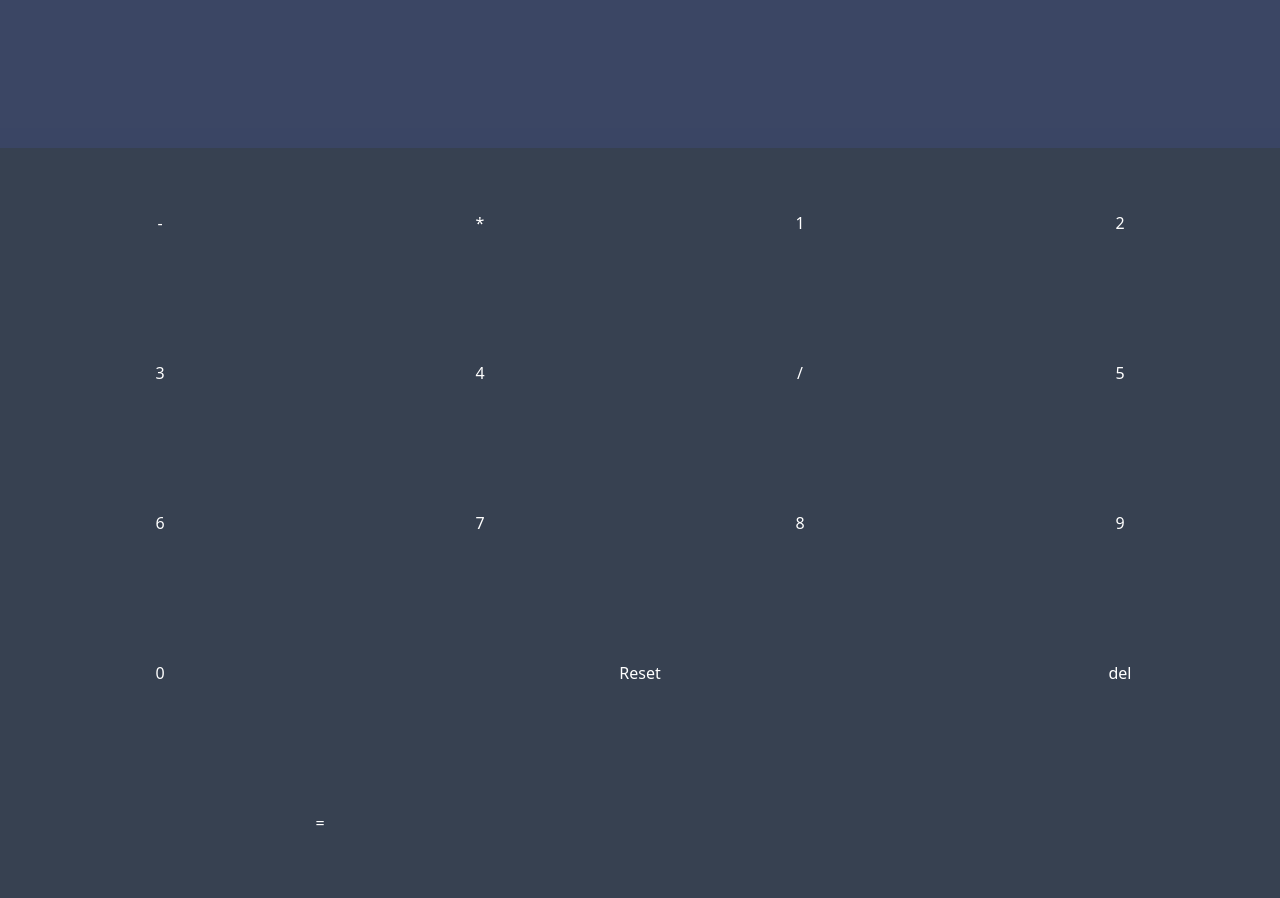
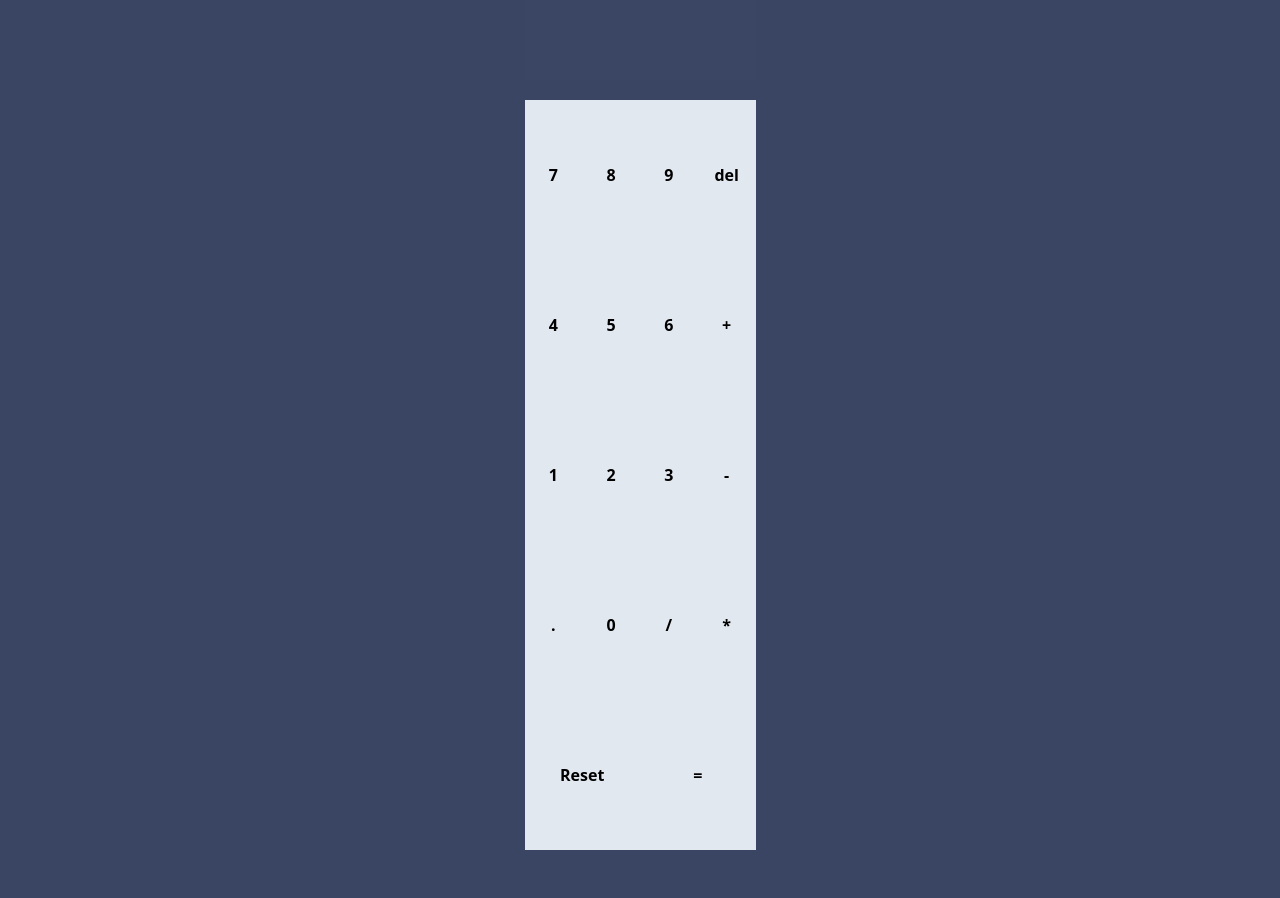
Before and after one commit to Ajmubby/Frontendpractice, a website: page calculatortail.html in a window 1280 px wide. After the commit the page ends 850 px from the top, so only its background shows below. Drawn offline with Linux system fonts and the light colour scheme.

Commit message:
feat: add work

```diff
--- a/calculatortail.html
+++ b/calculatortail.html
@@ -6,29 +6,32 @@
     <title>Calculator</title>
     <link rel="stylesheet" href="./ade/mubby.css">
 </head>
-<body class="align-middle justify-center bg-[hsl(224,26%,31%)]">
-    <div>
+<body class=" bg-[hsl(224,26%,31%)] flex justify-center">
+    <div class="h-[100vh]">
             <div>
-                <input class="w-[100%] align-middle bg-[#3b4664] h-32 " readonly>
+                <input class="w-[100%] align-middle bg-[#3b4664] text-white h-20 " readonly>
             </div>
-        <div class="grid grid-cols-4 grid-rows-[repeat(5,_150px)] bg-gray-700 text-white mt-5">
+        <div class="grid grid-cols-4 grid-rows-[repeat(5,_150px)] bg-slate-200 text-black mt-5 font-bold">
+            <button class="col-span-1 row-span-1" onclick="appendToDisplay('7')">7</button>
+            <button class="col-span-1 row-span-1" onclick="appendToDisplay('8')">8</button>
+            <button class="col-span-1 row-span-1" onclick="appendToDisplay('9')">9</button>
+            <button class="col-span-1 row-span-1" onclick="clearValue()">del</button>
+            <button class="col-span-1 row-span-1" onclick="appendToDisplay('4')">4</button>
+            <button class="col-span-1 row-span-1" onclick="appendToDisplay('5')">5</button>
+            <button class="col-span-1 row-span-1" onclick="appendToDisplay('6')">6</button>
+            <button class="col-span-1 row-span-1" onclick="appendToDisplay('+')">+</button>
+            <button class="col-span-1 row-span-1" onclick="appendToDisplay('1')">1</button>
+            <button class="col-span-1 row-span-1" onclick="appendToDisplay('2')">2</button>
+            <button class="col-span-1 row-span-1" onclick="appendToDisplay('3')">3</button>
             <button class="col-span-1 row-span-1" onclick="appendToDisplay('-')">-</button>
-            <button class="col-span-1 row-span-1">*</button>
-            <button class="col-span-1 row-span-1">1</button>
-            <button class="col-span-1 row-span-1">2</button>
-            <button class="col-span-1 row-span-1">3</button>
-            <button class="col-span-1 row-span-1">4</button>
-            <button class="col-span-1 row-span-1">/</button>
-            <button class="col-span-1 row-span-1">5</button>
-            <button class="col-span-1 row-span-1">6</button>
-            <button class="col-span-1 row-span-1">7</button>
-            <button class="col-span-1 row-span-1">8</button>
-            <button class="col-span-1 row-span-1">9</button>
-            <button class="col-span-1 row-span-1">0</button>
-            <button class="col-span-2 row-span-1">Reset</button>
-            <button class="col-span-1 row-span-1">del</button>
-            <button class="col-span-2 row-span-1">=</button>
+            <button class="col-span-1 row-span-1" onclick="appendToDisplay('.')">.</button>
+            <button class="col-span-1 row-span-1" onclick="appendToDisplay('0')">0</button>
+            <button class="col-span-1 row-span-1" onclick="appendToDisplay('/')">/</button>
+            <button class="col-span-1 row-span-1" onclick="appendToDisplay('*')">*</button>
+            <button class="col-span-2 row-span-1" onclick="clear()">Reset</button>
+            <button class="col-span-2 row-span-1" onclick="calculate()">=</button>
         </div>
     </div>
+    <script src="./calculator.js"></script>
 </body>
 </html>
```
Also changed, not shown: calculator.html (+1 -1 lines), ade/mubby.css.
